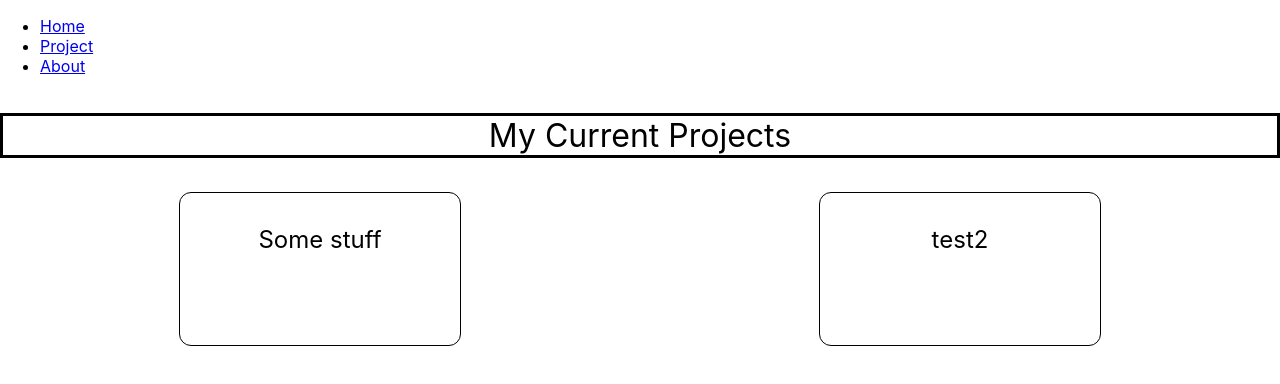
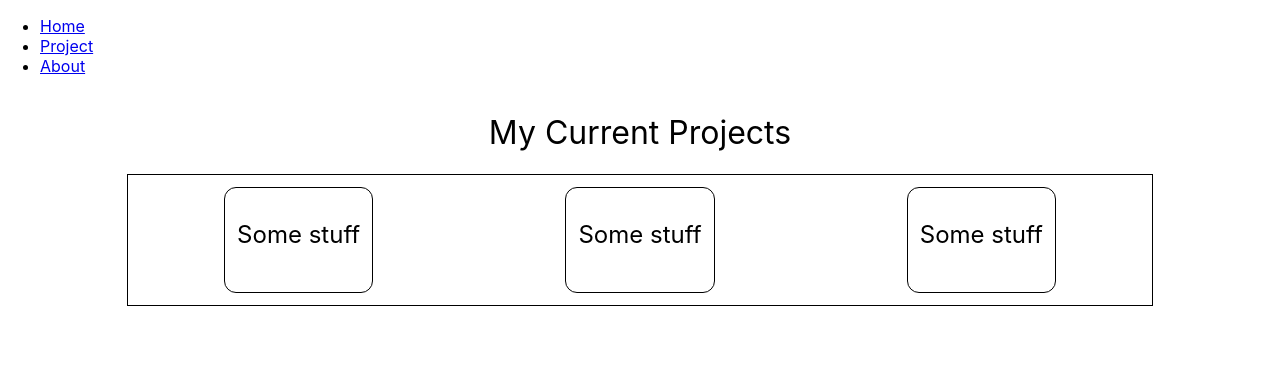
Before and after one commit to thiczd/portfolio, a React (Create React App) app: page /project in a window 1280 px wide. Shown: the top 384 px of the page. Built offline with nearby package versions, Linux system fonts and the light colour scheme.

Commit message:
adding stuff

```diff
--- a/src/Components/Project.js
+++ b/src/Components/Project.js
@@ -14,14 +14,27 @@
       description:
         "orem ipsum dolor sit amet, consectetur adipiscing elit, sed do eiusmod tempor incididunt ut labore et dolore magna aliqua. Ut enim ad minim veniam, quis nostrud exercitation ullamco laboris nisi ut aliquip ex ea commodo consequat. Duis aute irure dolor in reprehenderit in voluptate velit esse cillum dolore eu fugiat nulla pariatur. Excepteur sint occaecat cupidatat non proident, sunt in culpa qui officia deserunt mollit anim id est laborum.",
     },
-    { title: "test2", description: "test2" },
+    {
+      title: "Some stuff ",
+      description:
+        "orem ipsum dolor sit amet, consectetur adipiscing elit, sed do eiusmod tempor incididunt ut labore et dolore magna aliqua. Ut enim ad minim veniam, quis nostrud exercitation ullamco laboris nisi ut aliquip ex ea commodo consequat. Duis aute irure dolor in reprehenderit in voluptate velit esse cillum dolore eu fugiat nulla pariatur. Excepteur sint occaecat cupidatat non proident, sunt in culpa qui officia deserunt mollit anim id est laborum.",
+    },
+    {
+      title: "Some stuff ",
+      description:
+        "orem ipsum dolor sit amet, consectetur adipiscing elit, sed do eiusmod tempor incididunt ut labore et dolore magna aliqua. Ut enim ad minim veniam, quis nostrud exercitation ullamco laboris nisi ut aliquip ex ea commodo consequat. Duis aute irure dolor in reprehenderit in voluptate velit esse cillum dolore eu fugiat nulla pariatur. Excepteur sint occaecat cupidatat non proident, sunt in culpa qui officia deserunt mollit anim id est laborum.",
+    },
   ];
 
   return (
     <>
-      <div>
+      <div className="main-project">
         <h1 className="title-projects-section"> My Current Projects</h1>
-        <div className="grid-project">
+        <motion.div
+          className="grid-project"
+          transition={{ layout: { duration: 1, type: "spring" } }}
+          layout
+        >
           {projects.map(({ description, title }, index) => (
             <motion.div
               key={index}
@@ -46,7 +59,7 @@
               )}
             </motion.div>
           ))}
-        </div>
+        </motion.div>
       </div>
     </>
   );
--- a/src/css/project.css
+++ b/src/css/project.css
@@ -1,5 +1,10 @@
+.main-project {
+  display: flex;
+  flex-direction: column;
+  justify-content: center;
+  align-items: center;
+}
 .title-projects-section {
-  border: solid;
   display: flex;
   justify-content: center;
   align-items: center;
@@ -7,24 +12,33 @@
 }
 
 .grid-project {
+  width: 80vw;
+  border: 1px solid;
   display: grid;
   justify-items: center;
   align-items: center;
-  grid-template-columns: repeat(2, 1fr);
+  grid-template-columns: repeat(3, 1fr);
 }
 
 .grid-box-project {
   text-align: center;
   border: 1px solid;
-  min-width: 20vw;
-  min-height: 10vw;
+  max-width: 30vw;
+  min-height: 10vh;
   margin: 12px;
   margin-left: 5vw;
   margin-right: 5vw;
   padding: 12px;
   overflow: hidden;
 }
-
+@media (max-width: 768px) {
+  .grid-project {
+    grid-template-columns: repeat(2, 1fr);
+  }
+  .grid-box-project {
+    max-width: 60vw;
+  }
+}
 .grid-box-project h2 {
   font-weight: normal;
 }
```
